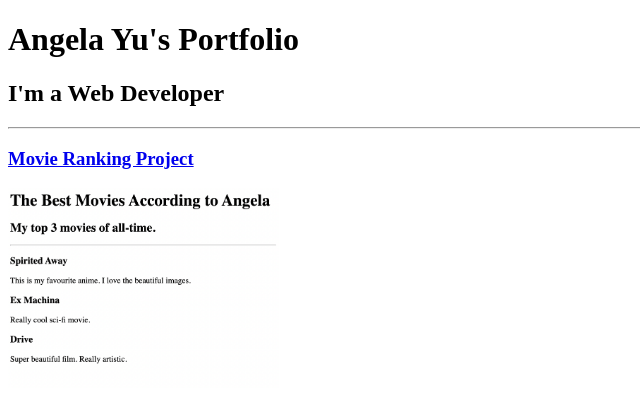
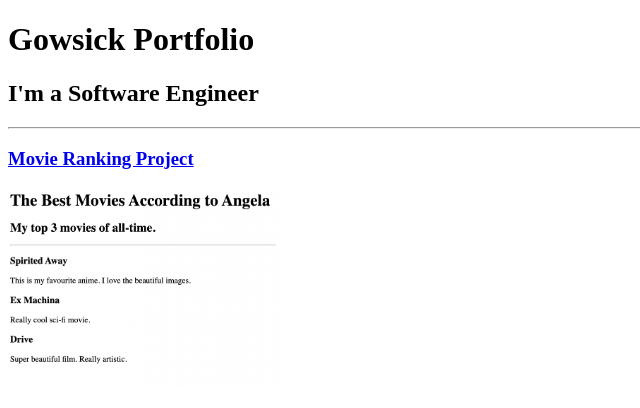
Before and after one commit to gowsick-mani/html-portfolio, a plain HTML site: page index.html in a window 1280 px wide. Shown: the top 408 px of the page, without its empty margins (0-640 px from the left). Drawn offline with Linux system fonts and the light colour scheme.

Commit message:
Updated index html.html

```diff
--- a/index.html
+++ b/index.html
@@ -7,8 +7,8 @@
 </head>
 
 <body>
-  <h1>Angela Yu's Portfolio</h1>
-  <h2>I'm a Web Developer</h2>
+  <h1>Gowsick Portfolio</h1>
+  <h2>I'm a Software Engineer</h2>
   <hr />
   <h3><a href="./public/movie-ranking.html">Movie Ranking Project</a></h3>
   <img src="./assets/images/movie-ranking.png" height="200" alt="movie ranking project preview"/>
```
